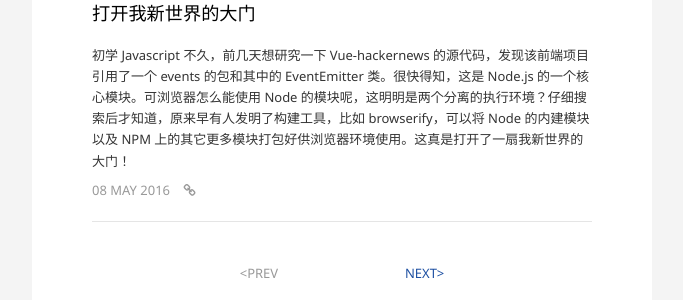
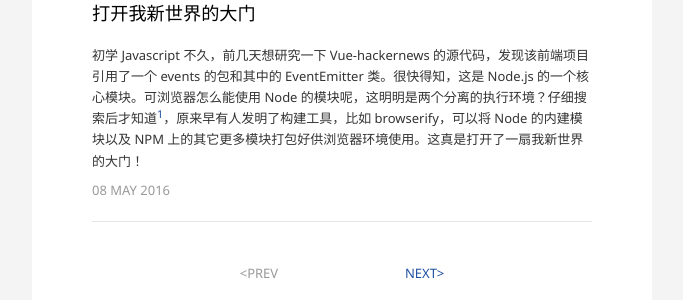
Before and after one commit to kidlj/awei, a Jekyll site: the page built from index.html, in a window 1280 px wide. Shown: the part 1162-1462 px from the top of the page, without its empty margins (298-981 px from the left). Built offline with Jekyll 4.4.1, drawn with Linux system fonts in a browser that asks for light colours; the list of posts is cut into pages by our own code.

Commit message:
remove `reference` action button

```diff
--- a/_includes/function.html
+++ b/_includes/function.html
@@ -7,12 +7,6 @@
 			<i class="fa fa-github-alt"></i> <a href="{{ site.commits }}{{ page.path }}" target="blank">History</a>
 		</div>
 
-		{% if page.ref %}
-		<div class="ref">
-			<i class="fa fa-link"></i> <a href="{{ page.ref }}" target="blank">Reference</a>
-		</div>
-		{% endif %}
-
 		<div class="top">
 			<a href="#top">TOP <i class="fa fa-angle-double-up"></i></a>
 		</div>
--- a/_posts/2016-05-07-retheme-again.mkd
+++ /dev/null
@@ -1,5 +0,0 @@
----
-title: 再次改版
----
-
-这次改版基于这样一个事实：我每日会读到一些文章，或者某本书，但多数时候读过以后很快就忘得一干二净。于是我设想，应该为读过并喜欢的文章做笔记，不用写得特别长，只要概括中心的意思就行。这样一来，我可以在这里发布微博、博客、笔记和维基四种体裁的文章了。
--- a/_posts/2016-05-08-browserify.mkd
+++ b/_posts/2016-05-08-browserify.mkd
@@ -1,6 +1,7 @@
 ---
 title: 打开我新世界的大门
-ref: http://superbigtree.tumblr.com/post/54873453939/introduction-to-browserify
 ---
 
-初学 Javascript 不久，前几天想研究一下 Vue-hackernews 的源代码，发现该前端项目引用了一个 events 的包和其中的 EventEmitter 类。很快得知，这是 Node.js 的一个核心模块。可浏览器怎么能使用 Node 的模块呢，这明明是两个分离的执行环境？仔细搜索后才知道，原来早有人发明了构建工具，比如 browserify，可以将 Node 的内建模块以及 NPM 上的其它更多模块打包好供浏览器环境使用。这真是打开了一扇我新世界的大门！
+初学 Javascript 不久，前几天想研究一下 Vue-hackernews 的源代码，发现该前端项目引用了一个 events 的包和其中的 EventEmitter 类。很快得知，这是 Node.js 的一个核心模块。可浏览器怎么能使用 Node 的模块呢，这明明是两个分离的执行环境？仔细搜索后才知道[1]，原来早有人发明了构建工具，比如 browserify，可以将 Node 的内建模块以及 NPM 上的其它更多模块打包好供浏览器环境使用。这真是打开了一扇我新世界的大门！
+
+[1]: http://superbigtree.tumblr.com/post/54873453939/introduction-to-browserify
--- a/index.html
+++ b/index.html
@@ -25,13 +25,6 @@ title: Expression
 							<span>
 								<a href="{{ post.url }}"><time data-time="{{ post.date }}" title="{{ post.title }}">{{ post.date | date_to_string }}</time></a>
 							</span>
-
-							{% if post.ref %}
-							<span class="ref-link">
-								<a href="{{ post.ref }}" target="blank" title="Reference"><i class="fa fa-link"></i></a>
-							</span>
-							{% endif %}
-
 						</div>
 					</div>
 			</li>
```
